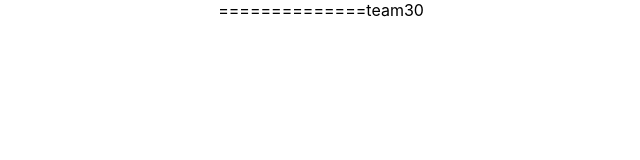
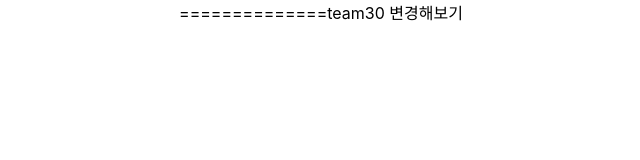
Before and after one commit to JiYJ725/pre-project-tutorial, a React (Create React App) app in the folder client/: page / in a window 1280 px wide. Shown: the top 160 px of the page, without its empty margins (319-959 px from the left). Built offline with nearby package versions, Linux system fonts and the light colour scheme; no server answers.

Commit message:
변경해보기

```diff
--- a/client/src/App.tsx
+++ b/client/src/App.tsx
@@ -14,11 +14,11 @@ function App() {
     fetch('/hello')
       .then((res) => res.json())
       .then((data) => {
-        console.log(data.hello[0].text);
-        setData(data.hello[0].text);
+        console.log(data[0].text);
+        setData(data[0].text);
       });
   }, []);
-  return <div className="App">==============team30</div>;
+  return <div className="App">==============team30 변경해보기</div>;
 }
 
 export default App;
```
